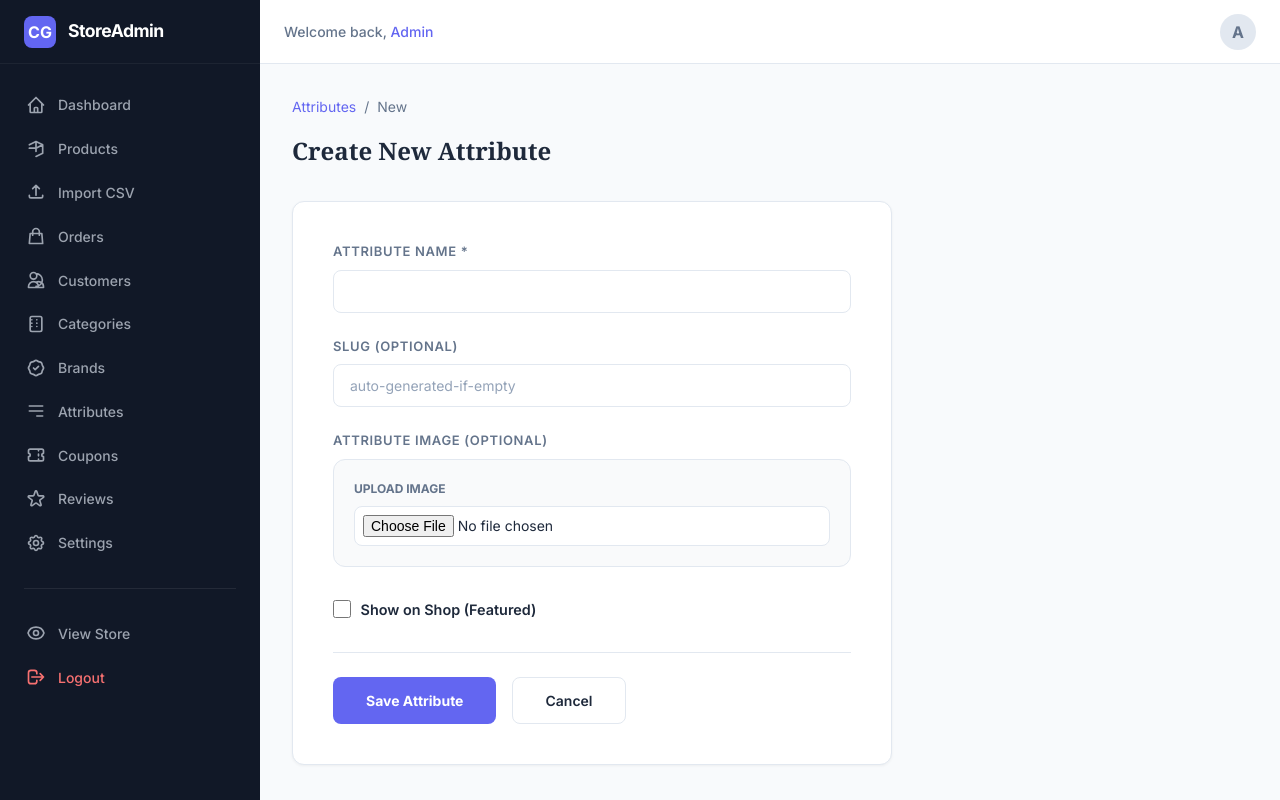
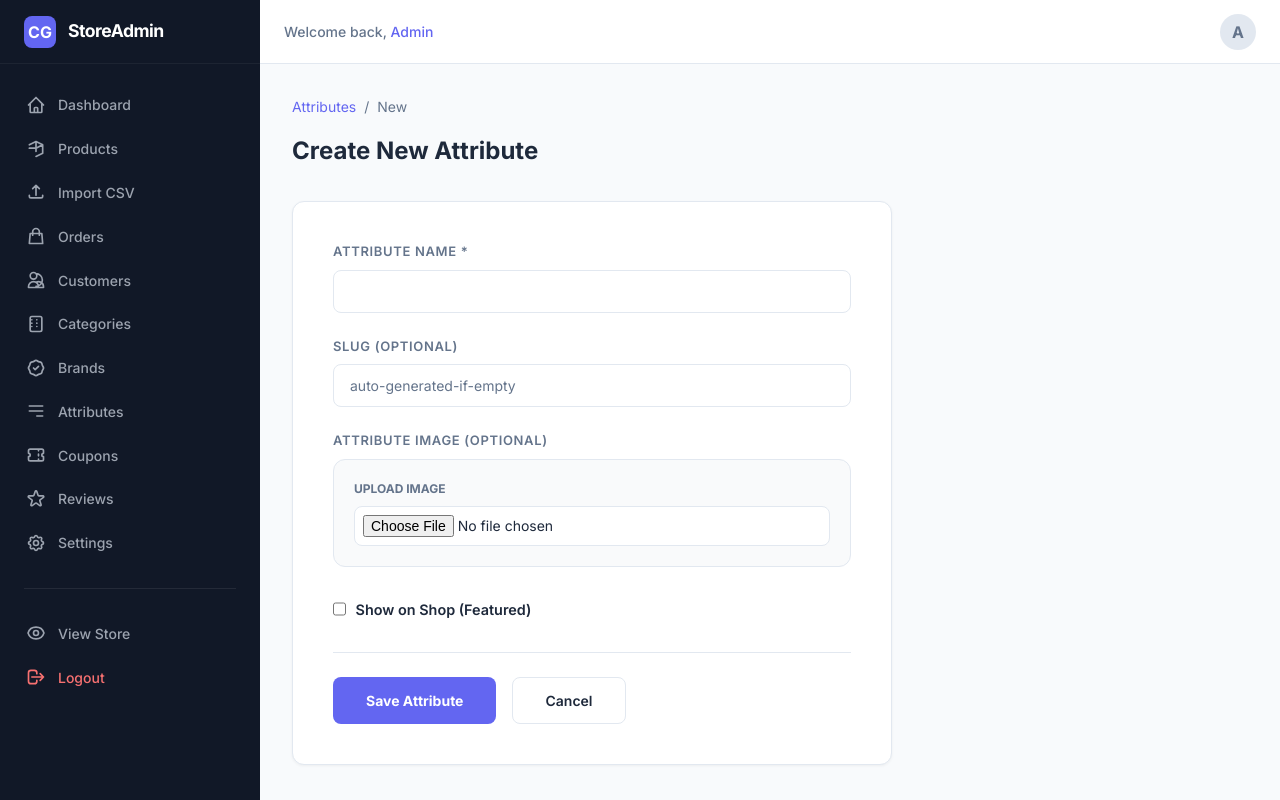
Before and after one commit to mynexasolutions-spec/chasma-gallery, a Python web app: template apps/templates/admin/attribute_form.html in a window 1280 px wide. Run offline with Jinja, Linux system fonts and the light colour scheme; the template is opened without the code that fills it, so the values that code supplies are empty.

Commit message:
Cloudinary integration, DB pool fix, admin styling, remove Vercel config
- Integrate Cloudinary for all image uploads via handle_upload() in helpers.py
- Switch Supabase to Transaction mode (port 6543) and reduce pool to (1,5)
- Scope admin.css overrides under body.admin-body to prevent chasma.css bleed
- Remove vercel.json (switching to AWS/gunicorn deployment)
- Update .gitignore: remove Next.js/Vercel entries, add uploads/ exclusion

Co-Authored-By: Claude Sonnet 4.6 <noreply@anthropic.com>

```diff
--- a/apps/db.py
+++ b/apps/db.py
@@ -17,7 +17,7 @@ _pool = None
 def get_pool():
     global _pool
     if _pool is None:
-        _pool = pool.ThreadedConnectionPool(2, 20, DATABASE_URL)
+        _pool = pool.ThreadedConnectionPool(1, 5, DATABASE_URL)
     return _pool
 
 
--- a/apps/static/css/admin.css
+++ b/apps/static/css/admin.css
@@ -460,3 +460,75 @@ select.admin-input option {
     padding: 1rem !important;
   }
 }
+
+/* ── Override chasma.css global dark-theme styles so they never bleed into admin ── */
+
+/* Inputs / textareas / selects */
+body.admin-body input,
+body.admin-body input[type="text"],
+body.admin-body input[type="email"],
+body.admin-body input[type="password"],
+body.admin-body input[type="number"],
+body.admin-body input[type="tel"],
+body.admin-body input[type="search"],
+body.admin-body input[type="url"],
+body.admin-body input[type="date"],
+body.admin-body textarea,
+body.admin-body select {
+  background: #ffffff !important;
+  background-color: #ffffff !important;
+  border: 1px solid var(--admin-border) !important;
+  color: var(--admin-text-main) !important;
+  border-radius: 0.5rem !important;
+}
+
+body.admin-body input::placeholder,
+body.admin-body textarea::placeholder {
+  color: var(--admin-text-muted) !important;
+}
+
+body.admin-body input:focus,
+body.admin-body textarea:focus,
+body.admin-body select:focus {
+  border-color: var(--admin-primary) !important;
+  box-shadow: 0 0 0 3px rgba(99,102,241,0.1) !important;
+  outline: none !important;
+}
+
+/* Headings — use Inter, not chasma's Georgia */
+body.admin-body h1,
+body.admin-body h2,
+body.admin-body h3,
+body.admin-body h4,
+body.admin-body h5,
+body.admin-body h6 {
+  font-family: 'Inter', sans-serif !important;
+  color: var(--admin-text-main) !important;
+}
+
+/* Checkboxes and radio buttons */
+body.admin-body input[type="checkbox"],
+body.admin-body input[type="radio"] {
+  width: auto !important;
+  accent-color: var(--admin-primary);
+}
+
+/* Select dropdown options */
+body.admin-body select option {
+  background-color: #ffffff !important;
+  color: var(--admin-text-main) !important;
+}
+
+/* Links in admin content area */
+body.admin-body .admin-content a:not(.admin-nav-item):not(.admin-btn):not(.btn-primary):not(.btn-outline) {
+  color: var(--admin-primary);
+}
+
+/* Prevent glass dark panel from appearing in admin */
+body.admin-body .admin-card,
+body.admin-body .admin-stat-card,
+body.admin-body .admin-table-container {
+  background: var(--admin-bg-surface) !important;
+  backdrop-filter: none !important;
+  -webkit-backdrop-filter: none !important;
+}
```
Also changed, not shown: apps/helpers.py (+20 -14 lines), vercel.json (deleted), 1 other file.
